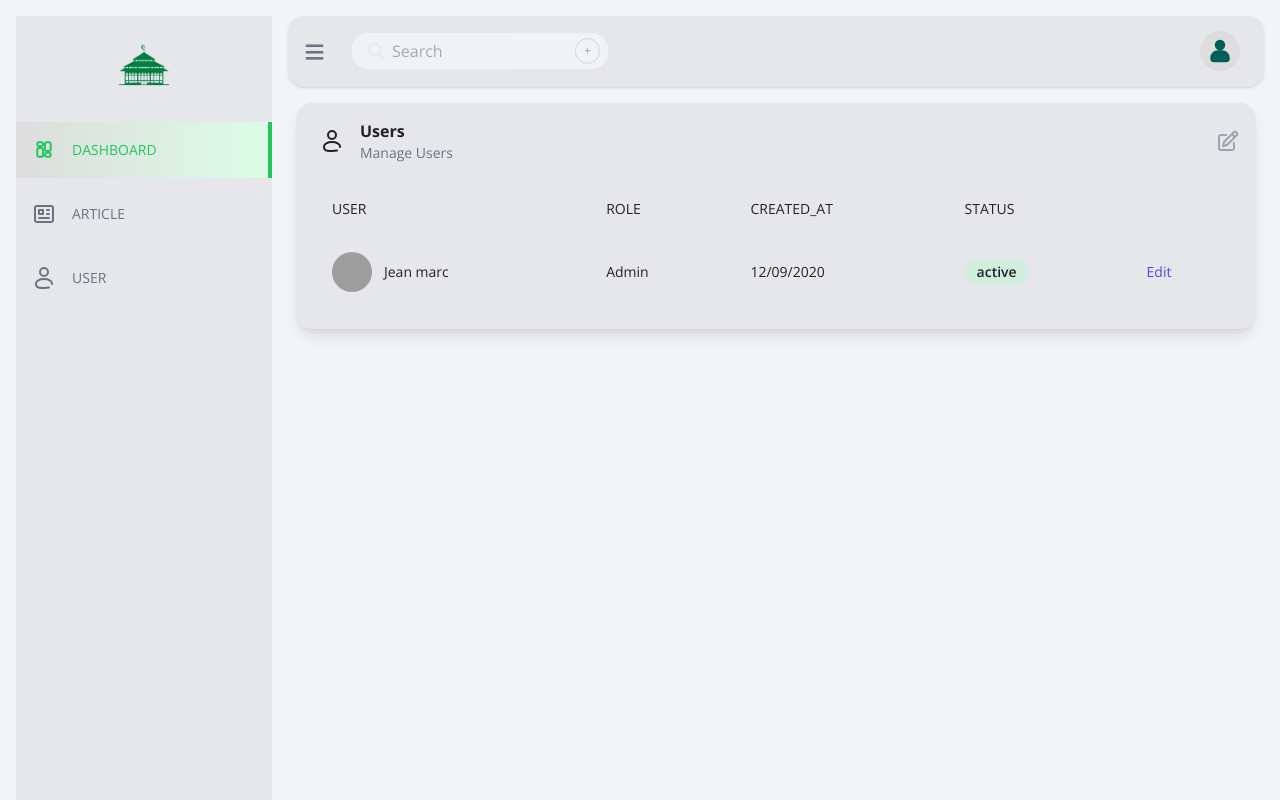
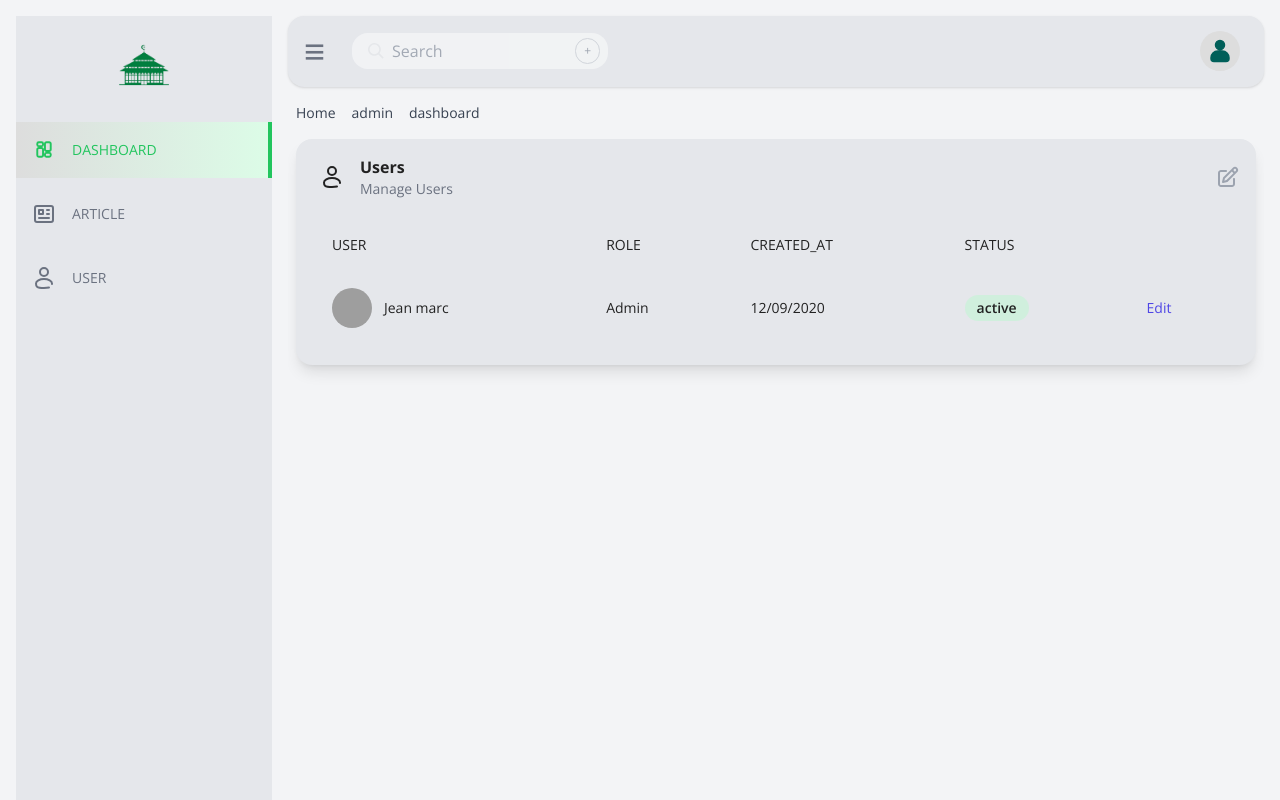
Before and after one commit to nibnualdi/fajar-baitullah, a Next.js app: page /admin/dashboard in a window 1280 px wide. Built offline with nearby package versions, Linux system fonts and the light colour scheme; grey boxes are pictures that could not be loaded.

Commit message:
feat: add breadcrumb component in admin

```diff
--- a/app/admin/layout.tsx
+++ b/app/admin/layout.tsx
@@ -5,6 +5,9 @@ import dynamic from "next/dynamic";
 const Overlay = dynamic(() => import("@/components/Admin/Layout/Overlay"));
 const Sidebar = dynamic(() => import("@/components/Admin/Layout/Sidebar"));
 const TopBar = dynamic(() => import("@/components/Admin/Layout/TopBar"));
+const Breadcrumb = dynamic(() => import("@/components/Breadcrumb/Breadcrumb"), {
+  ssr: false,
+});
 
 export const metadata: Metadata = {
   title: {
@@ -33,6 +36,7 @@ export default function RootLayout({
         >
           <TopBar />
           <main className="h-screen overflow-auto pb-36 pt-8 px-2 md:pb-8 md:pt-4 lg:pt-0">
+            <Breadcrumb />
             {children}
           </main>
         </div>
--- /dev/null
+++ b/assets/icons/admin/ArrowIcon.tsx
@@ -0,0 +1,23 @@
+import React from "react";
+
+const ArrowIcon = () => {
+  return (
+    <svg
+      className="rtl:rotate-180 w-3 h-3 text-gray-400 mx-1"
+      aria-hidden="true"
+      xmlns="http://www.w3.org/2000/svg"
+      fill="none"
+      viewBox="0 0 6 10"
+    >
+      <path
+        stroke="currentColor"
+        strokeLinecap="round"
+        strokeLinejoin="round"
+        strokeWidth="2"
+        d="m1 9 4-4-4-4"
+      />
+    </svg>
+  );
+};
+
+export default ArrowIcon;
--- /dev/null
+++ b/assets/icons/admin/HomeIcon.tsx
@@ -0,0 +1,17 @@
+import React from "react";
+
+const HomeIcon = () => {
+  return (
+    <svg
+      className="w-3 h-3 me-2.5"
+      aria-hidden="true"
+      xmlns="http://www.w3.org/2000/svg"
+      fill="currentColor"
+      viewBox="0 0 20 20"
+    >
+      <path d="m19.707 9.293-2-2-7-7a1 1 0 0 0-1.414 0l-7 7-2 2a1 1 0 0 0 1.414 1.414L2 10.414V18a2 2 0 0 0 2 2h3a1 1 0 0 0 1-1v-4a1 1 0 0 1 1-1h2a1 1 0 0 1 1 1v4a1 1 0 0 0 1 1h3a2 2 0 0 0 2-2v-7.586l.293.293a1 1 0 0 0 1.414-1.414Z" />
+    </svg>
+  );
+};
+
+export default HomeIcon;
--- a/assets/icons/admin/index.ts
+++ b/assets/icons/admin/index.ts
@@ -3,5 +3,7 @@ import ArticleIcon from "./ArticleIcon";
 import UserIcon from "./UserIcon";
 import AvatarIcon from "./AvatarIcon";
 import EditIcon from "./EditIcon";
+import HomeIcon from "./HomeIcon";
+import ArrowIcon from "./ArrowIcon";
 
-export { DashboardIcon, ArticleIcon, UserIcon, AvatarIcon, EditIcon };
+export { DashboardIcon, ArticleIcon, UserIcon, AvatarIcon, EditIcon, HomeIcon, ArrowIcon };
--- /dev/null
+++ b/components/Breadcrumb/Breadcrumb.tsx
@@ -0,0 +1,57 @@
+"use client";
+
+import { ArrowIcon, HomeIcon } from "@/assets/icons/admin";
+import { routes } from "@/constans/adminSidebar";
+import { usePathname, useRouter } from "next/navigation";
+import React from "react";
+
+const Breadcrumb = () => {
+  const pathname: string = usePathname();
+  const ArrPathname = pathname.split("/");
+  ArrPathname.shift();
+
+  const router = useRouter();
+
+  const handleClick = (pathname: string) => {
+    const filteredRoutes = routes.filter((route) => {
+      return route.link.includes(pathname);
+    });
+
+    if (filteredRoutes.length > 1) {
+      router.push("/admin/dashboard");
+    } else {
+      router.push(filteredRoutes[0].link);
+    }
+  };
+
+  return (
+    <nav className="flex mb-4" aria-label="Breadcrumb">
+      <ol className="inline-flex items-center space-x-1 md:space-x-2 rtl:space-x-reverse">
+        <li className="inline-flex items-center">
+          <button
+            onClick={() => router.push("/admin/dashboard")}
+            className="inline-flex items-center text-sm font-medium text-gray-700 hover:text-blue-600 dark:text-gray-400 dark:hover:text-white"
+          >
+            <HomeIcon />
+            Home
+          </button>
+        </li>
+        {ArrPathname.map((element) => (
+          <li key={element}>
+            <div className="flex items-center">
+              <ArrowIcon />
+              <button
+                onClick={() => handleClick(element)}
+                className="ms-1 text-sm font-medium text-gray-700 hover:text-blue-600 md:ms-2 dark:text-gray-400 dark:hover:text-white"
+              >
+                {element}
+              </button>
+            </div>
+          </li>
+        ))}
+      </ol>
+    </nav>
+  );
+};
+
+export default Breadcrumb;
--- a/components/index.ts
+++ b/components/index.ts
@@ -14,6 +14,7 @@ import Overlay from "./Admin/Layout/Overlay";
 import TopBar from "./Admin/Layout/TopBar";
 import UserCardsContainer from "./Admin/Cards/UserCardsContainer";
 import UserCard from "./Admin/Cards/UserCard";
+import Breadcrumb from "./Breadcrumb/Breadcrumb";
 
 export {
   SectionOne,
@@ -32,4 +33,5 @@ export {
   TopBar,
   UserCardsContainer,
   UserCard,
+  Breadcrumb,
 };
```
